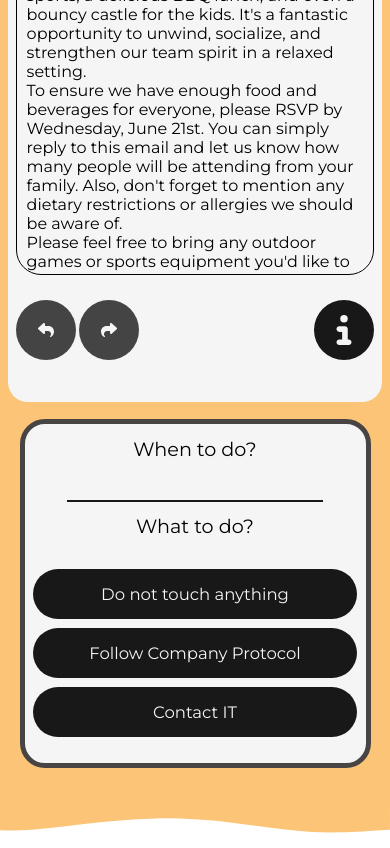
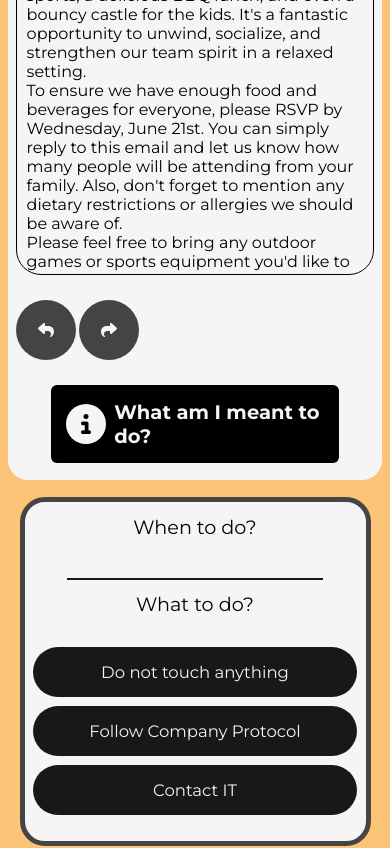
Before and after one commit to Que-sar/PhishSense, a React (Create React App) app: page /demo in a window 390 px wide. Shown: the part 642-1490 px from the top of the page. Built offline with nearby package versions, Linux system fonts and the light colour scheme.

Commit message:
Help placement properly added

```diff
--- /dev/null
+++ b/src/components/simulation/HelpCaller.css
@@ -0,0 +1,38 @@
+.help-button {
+  width: 100%;
+  background: rgba(245, 245, 245, 0);
+  padding-bottom: 2vh;
+  display: flex;
+  justify-content: center;
+}
+
+.help-click {
+  display: flex;
+  justify-content: center;
+  background-color: black;
+  width: 50%;
+  color: #f5f5f5;
+  border-radius: 6px;
+  padding: 15px;
+  font-size: calc(18px + 0.390625vw);
+  cursor: pointer;
+  font-weight: bold;
+  display: flex;
+  align-items: center;
+}
+
+.help-image-logo {
+  height: 40px;
+  width: 40px;
+  margin-right: 2vw;
+}
+
+.help-text-title {
+  height: fit-content;
+  width: fit-content;
+}
+@media (max-width: 991px) {
+  .help-click {
+    width: 80%;
+  }
+}
--- /dev/null
+++ b/src/components/simulation/HelpCaller.js
@@ -0,0 +1,30 @@
+import React, { useState } from "react";
+import helpIcon from "../images/simulationIconsSmaller/helpIcon.svg";
+import HelpPanel from "./HelpPanel";
+import "./HelpCaller.css";
+
+const HelpCaller = () => {
+  const [helperDisplay, setHelperDisplay] = useState(false);
+  return (
+    <>
+      <div className="help-button">
+        <div
+          className="help-click"
+          onClick={() => {
+            setHelperDisplay(true);
+          }}
+        >
+          <img
+            src={helpIcon}
+            className="help-image-logo"
+            alt="Show me the functions"
+          />
+          <div className="help-text-title">What am I meant to do?</div>
+        </div>
+      </div>
+      {helperDisplay && <HelpPanel setHelpPanel={setHelperDisplay} />}
+    </>
+  );
+};
+
+export default HelpCaller;
--- a/src/components/simulation/Simulation.js
+++ b/src/components/simulation/Simulation.js
@@ -6,9 +6,13 @@ import SimulationPanel from "./SimulationPanel";
 
 const Simulation = (props) => {
   const mailContents = props.mailContents;
+  const HelperContent = props.HelperContent;
   return (
     <div className="simulation-container">
-      <SimulationPanel mailContents={mailContents} />
+      <SimulationPanel
+        mailContents={mailContents}
+        HelperContent={HelperContent}
+      />
 
       <TodoPanel />
     </div>
--- a/src/components/simulation/SimulationPanel.css
+++ b/src/components/simulation/SimulationPanel.css
@@ -169,23 +169,6 @@
   height: fit-content;
 }
 
-.help-click .tooltiptext-help {
-  visibility: hidden;
-  background-color: black;
-  color: #fff;
-  text-align: center;
-  border-radius: 6px;
-  padding: 15px;
-  font-size: calc(8px + 0.390625vw);
-  font-weight: bold;
-  position: absolute;
-  z-index: 1;
-  width: fit-content;
-  height: fit-content;
-  margin-top: 60px;
-  margin-right: 2vw;
-}
-
 .giveup-click:hover .tooltiptext-giveup,
 .legitimate-click:hover .tooltiptext-legitimate,
 .malicious-click:hover .tooltiptext-malicious,
@@ -194,8 +177,7 @@
 .reply-click:hover .tooltiptext-reply,
 .forward-click:hover .tooltiptext-forward,
 .flag-click:hover .tooltiptext-flag,
-.more-click:hover .tooltiptext-more,
-.help-click:hover .tooltiptext-help {
+.more-click:hover .tooltiptext-more {
   visibility: visible;
 }
 
@@ -243,18 +225,7 @@
   background: rgba(24, 24, 24, 0.8);
   width: 60px;
   height: 60px;
-  margin-bottom: 5vh;
-}
-
-.help-click {
-  margin-bottom: 5vh;
-  display: flex;
-  flex-direction: column;
-}
-
-.help-click img {
-  width: 60px;
-  height: 60px;
+  margin-bottom: 3vh;
 }
 
 .reply-click.bottom:hover,
--- a/src/components/simulation/SimulationPanel.js
+++ b/src/components/simulation/SimulationPanel.js
@@ -13,18 +13,17 @@ import DarkFlag from "../images/simulationIconsSmaller/darkflag.svg";
 import More from "../images/simulationIconsSmaller/more.svg";
 import ProfilePic from "../images/simulationIconsSmaller/profilePic.svg";
 import attachmentLogo from "../images/simulationIconsSmaller/attachmentLogo.svg";
-import helpIcon from "../images/simulationIconsSmaller/helpIcon.svg";
-import HelpPanel from "./HelpPanel";
+
 import FinishModel from "./FinishModel";
 
 const SimulationPanel = (props) => {
   const mailContent = props.mailContents;
+  const HelperContent = props.HelperContent;
 
   const [flagged, setFlagged] = useState(false);
   const [marked, setMarked] = useState(false);
   const [legitMarked, setLegitMarked] = useState(false);
   const [maliciousMarked, setMaliciousMarked] = useState(false);
-  const [helperDisplay, setHelperDisplay] = useState(false);
   const [deletedIndicate, setDeletedIndicate] = useState(false);
   const [finishedIndicate, setFinishedIndicate] = useState(false);
 
@@ -216,20 +215,8 @@ const SimulationPanel = (props) => {
               </button>
             </div>
           </div>
-          <div className="help-button">
-            <div className="help-click">
-              <img
-                src={helpIcon}
-                alt="Show me the functions"
-                onClick={() => {
-                  setHelperDisplay(true);
-                }}
-              />
-              <span className="tooltiptext-help">What can I do?</span>
-            </div>
-            {helperDisplay && <HelpPanel setHelpPanel={setHelperDisplay} />}
-          </div>
         </div>
+        {HelperContent}
       </div>
     </div>
   );
--- a/src/components/simulation/TodoPanel.css
+++ b/src/components/simulation/TodoPanel.css
@@ -118,6 +118,7 @@
   justify-content: center;
   align-items: center;
 }
+
 .invisible-placeholder {
   visibility: hidden;
 }
--- a/src/pages/Demo.js
+++ b/src/pages/Demo.js
@@ -3,11 +3,12 @@ import Simulation from "../components/simulation/Simulation";
 import Footer from "../components/footer/Footer";
 import BenefitsWave from "../components/images/heroWave.svg";
 import Example from "../components/simulation/Example";
+import HelpCaller from "../components/simulation/HelpCaller";
 
 const Demo = () => {
   return (
     <>
-      <Simulation mailContents={Example} />
+      <Simulation mailContents={Example} HelperContent={<HelpCaller />} />
       <div className="wave">
         <img
           src={BenefitsWave}
```
Also changed, not shown: src/components/images/simulationIconsSmaller/helpIcon.svg.
